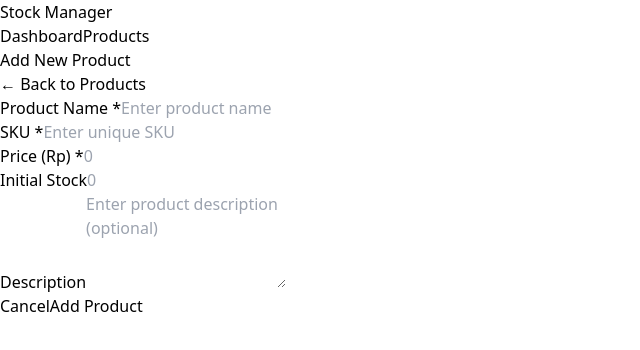
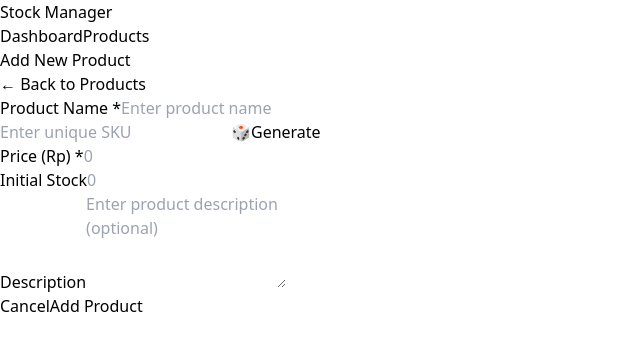
Before and after one commit to mRezaAnanta/stock-management-react-prisma, a React (Vite) app in the folder frontend/: page /products/add in a window 1280 px wide. Shown: the top 350 px of the page, without its empty margins (0-640 px from the left). Built offline with nearby package versions, Linux system fonts and the light colour scheme.

Commit message:
feat(addproduct.jsx): implement random sku generate functionality and button

```diff
--- a/frontend/src/pages/AddProduct.jsx
+++ b/frontend/src/pages/AddProduct.jsx
@@ -1,7 +1,7 @@
-import React, { useState } from 'react';
-import { useNavigate, Link } from 'react-router-dom';
-import { useProducts } from '../context/ProductContext';
-import { productsAPI } from '../services/api';
+import React, { useState } from 'react'
+import { useNavigate, Link } from 'react-router-dom'
+import { useProducts } from '../context/ProductContext'
+import { productsAPI } from '../services/api'
 
 const AddProduct = () => {
   const [formData, setFormData] = useState({
@@ -10,34 +10,95 @@ const AddProduct = () => {
     price: '',
     stock: '',
     sku: '',
-  });
-  const { createProduct, loading, error, clearError } = useProducts();
-  const navigate = useNavigate();
+  })
+  const { createProduct, loading, error, clearError } = useProducts()
+  const [skuGenerating, setSkuGenerating] = useState(false)
+  const navigate = useNavigate()
 
   React.useEffect(() => {
-    clearError();
-  }, []);
+    clearError()
+  }, [])
 
   const handleChange = (e) => {
     setFormData({
       ...formData,
       [e.target.name]: e.target.value,
-    });
-  };
+    })
+  }
+
+  const generateRandomSKU = async () => {
+    setSkuGenerating(true)
+
+    // Generate a random SKU with format: PRD-YYYYMMDD-XXXXX
+    const generateSKU = () => {
+      const now = new Date()
+      const date = now.toISOString().slice(0, 10).replace(/-/g, '')
+      const randomPart = Math.random().toString(36).substring(2, 7).toUpperCase()
+      return `PRD-${date}-${randomPart}`
+    }
+
+    try {
+      let attempts = 0
+      let isUnique = false
+      let generatedSKU = ''
+
+      // Try to generate a unique SKU (max 10 attempts)
+      while (!isUnique && attempts < 10) {
+        generatedSKU = generateSKU()
+
+        try {
+          // Check if SKU already exists by trying to get all products and checking
+          const response = await productsAPI.getProducts()
+          const existingSKUs = response.data.products.map(product => product.sku)
+          isUnique = !existingSKUs.includes(generatedSKU)
+        } catch (error) {
+          // If there's an error fetching products (e.g., no products yet), assume SKU is unique
+          isUnique = true
+        }
+
+        attempts++
+      }
+
+      if (isUnique) {
+        setFormData({
+          ...formData,
+          sku: generatedSKU
+        })
+      } else {
+        // Fallback: add timestamp to ensure uniqueness
+        const timestamp = Date.now().toString().slice(-5)
+        const fallbackSKU = `PRD-${timestamp}-${Math.random().toString(36).substring(2, 5).toUpperCase()}`
+        setFormData({
+          ...formData,
+          sku: fallbackSKU
+        })
+      }
+    } catch (error) {
+      console.error('Error generating SKU:', error)
+      // Fallback generation without API check
+      const fallbackSKU = generateSKU()
+      setFormData({
+        ...formData,
+        sku: fallbackSKU
+      })
+    } finally {
+      setSkuGenerating(false)
+    }
+  }
 
   const handleSubmit = async (e) => {
-    e.preventDefault();
+    e.preventDefault()
 
     const result = await createProduct({
       ...formData,
       price: parseFloat(formData.price),
       stock: parseInt(formData.stock) || 0,
-    });
+    })
 
     if (result.success) {
-      navigate('/products');
+      navigate('/products')
     }
-  };
+  }
 
   return (
     <div className="max-w-2xl mx-auto px-4 py-8">
@@ -71,10 +132,7 @@ const AddProduct = () => {
           />
         </div>
 
-        <div>
-          <label htmlFor="sku" className="block font-medium mb-1">
-            SKU *
-          </label>
+        <div className="flex flex-col sm:flex-row items-stretch gap-2">
           <input
             type="text"
             id="sku"
@@ -83,10 +141,24 @@ const AddProduct = () => {
             onChange={handleChange}
             required
             placeholder="Enter unique SKU"
-            className="w-full px-3 py-2 border border-gray-300 rounded focus:outline-none focus:ring-2 focus:ring-blue-500"
+            className="flex-1 px-3 py-2 border border-gray-300 rounded-md focus:outline-none focus:ring-2 focus:ring-blue-500"
           />
+
+          <button
+            type="button"
+            onClick={generateRandomSKU}
+            disabled={skuGenerating}
+            title="Generate random unique SKU"
+            className={`flex items-center justify-center gap-2 px-4 py-2 rounded-md text-sm font-medium transition whitespace-nowrap
+${skuGenerating
+? 'bg-gray-300 text-gray-500 cursor-not-allowed'
+: 'bg-blue-600 text-white hover:bg-blue-700'}
+focus:outline-none focus:ring-2 focus:ring-offset-2 focus:ring-blue-500`}
+          >
+            {skuGenerating ? '🔄' : '🎲'}
+            {skuGenerating ? 'Generating...' : 'Generate'}
+          </button>
         </div>
-
         <div className="grid grid-cols-1 md:grid-cols-2 gap-4">
           <div>
             <label htmlFor="price" className="block font-medium mb-1">
@@ -155,7 +227,7 @@ const AddProduct = () => {
         </div>
       </form>
     </div>
-  );
-};
+  )
+}
 
-export default AddProduct;
+export default AddProduct
```
